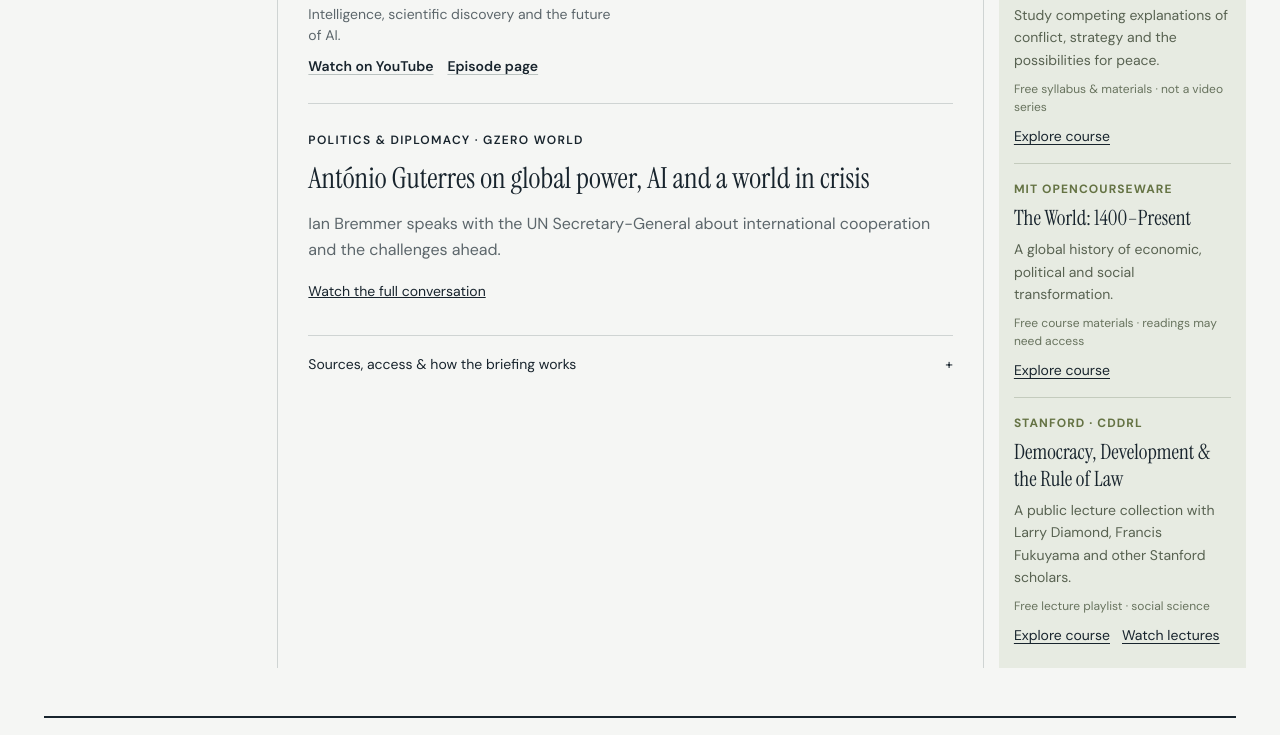
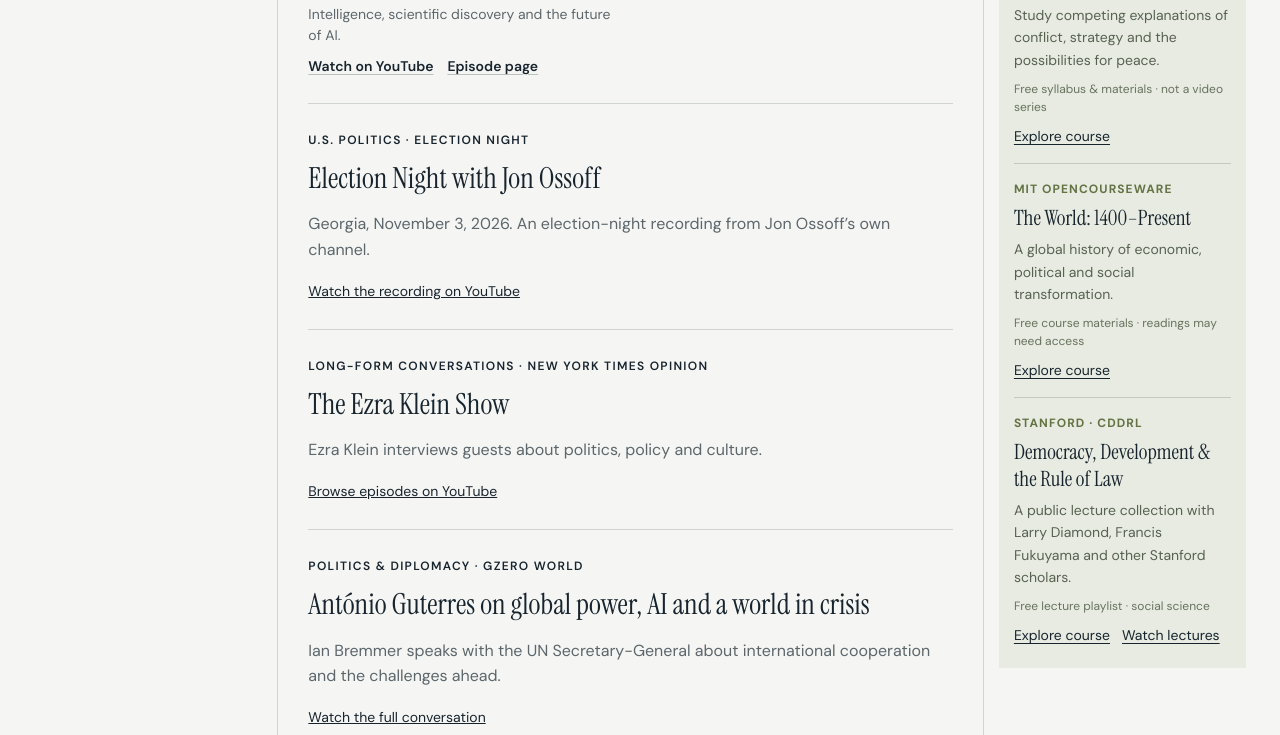
Before and after one commit to besttom23-beep/Worlddesk, a website: page public/index.html in a window 1280 px wide. Shown: the part 2740-3475 px from the top of the page. Drawn offline with Linux system fonts and the light colour scheme.

Commit message:
Add Jon Ossoff and The Ezra Klein Show to The Long View

```diff
--- a/public/index.html
+++ b/public/index.html
@@ -42,7 +42,10 @@
         <div id="news-list" class="news-list" aria-live="polite"></div>
         <button id="more-stories" class="more-button" type="button" hidden>More headlines</button>
 
-        <section class="featured-section" id="conversations"><div class="featured-heading"><div><span class="eyebrow">THE LONG VIEW</span><h2>In good company.</h2></div><span class="small-copy">Ideas from the people<br>shaping our world.</span></div><div id="interview-list" class="interview-grid"></div><article class="diplomacy-pick"><span class="eyebrow">POLITICS & DIPLOMACY · GZERO WORLD</span><h3><a href="https://www.youtube.com/watch?v=36wNibURU-w" target="_blank" rel="noopener noreferrer">António Guterres on global power, AI and a world in crisis</a></h3><p>Ian Bremmer speaks with the UN Secretary-General about international cooperation and the challenges ahead.</p><a href="https://www.youtube.com/watch?v=36wNibURU-w" target="_blank" rel="noopener noreferrer">Watch the full conversation</a></article></section>
+        <section class="featured-section" id="conversations"><div class="featured-heading"><div><span class="eyebrow">THE LONG VIEW</span><h2>In good company.</h2></div><span class="small-copy">Ideas from the people<br>shaping our world.</span></div><div id="interview-list" class="interview-grid"></div>
+<article class="diplomacy-pick"><span class="eyebrow">U.S. POLITICS · ELECTION NIGHT</span><h3><a href="https://www.youtube.com/watch?v=VESe5ZcwP5c" target="_blank" rel="noopener noreferrer">Election Night with Jon Ossoff</a></h3><p>Georgia, November 3, 2026. An election-night recording from Jon Ossoff’s own channel.</p><a href="https://www.youtube.com/watch?v=VESe5ZcwP5c" target="_blank" rel="noopener noreferrer">Watch the recording on YouTube</a></article>
+<article class="diplomacy-pick"><span class="eyebrow">LONG-FORM CONVERSATIONS · NEW YORK TIMES OPINION</span><h3><a href="https://www.youtube.com/@EzraKleinShow" target="_blank" rel="noopener noreferrer">The Ezra Klein Show</a></h3><p>Ezra Klein interviews guests about politics, policy and culture.</p><a href="https://www.youtube.com/@EzraKleinShow" target="_blank" rel="noopener noreferrer">Browse episodes on YouTube</a></article>
+<article class="diplomacy-pick"><span class="eyebrow">POLITICS & DIPLOMACY · GZERO WORLD</span><h3><a href="https://www.youtube.com/watch?v=36wNibURU-w" target="_blank" rel="noopener noreferrer">António Guterres on global power, AI and a world in crisis</a></h3><p>Ian Bremmer speaks with the UN Secretary-General about international cooperation and the challenges ahead.</p><a href="https://www.youtube.com/watch?v=36wNibURU-w" target="_blank" rel="noopener noreferrer">Watch the full conversation</a></article></section>
         <section class="source-notes" id="source-notes"><details><summary>Sources, access & how the briefing works <span aria-hidden="true">+</span></summary><div class="notes-content"><p>This is an independent, noncommercial reading desk. Headlines link to the original publishers; no full articles are copied. Topic labels are automatically assigned and may occasionally overlap.</p><p>The published briefing is refreshed by a GitHub workflow every six hours once hosting is enabled. This page checks for a newer edition every 15 minutes. “Refresh” checks the published file; it does not contact publishers directly.</p><p>Reuters and Bloomberg links lead to their public YouTube videos. Their article subscriptions are not included. Xinhua is China’s state news agency; DW and France 24 are public international broadcasters. Perspectives and editorial standards differ.</p><p>Listed videos, lectures and selected readings are intended for free access. Optional donations, paid certificates and publishers’ premium archives are excluded. YouTube, PBS and other services can restrict content by country, network, age or embedding settings; an original-source link is always available. A successful URL check cannot guarantee playback everywhere.</p><div id="source-health"></div></div></details></section>
       </section>
 
```
